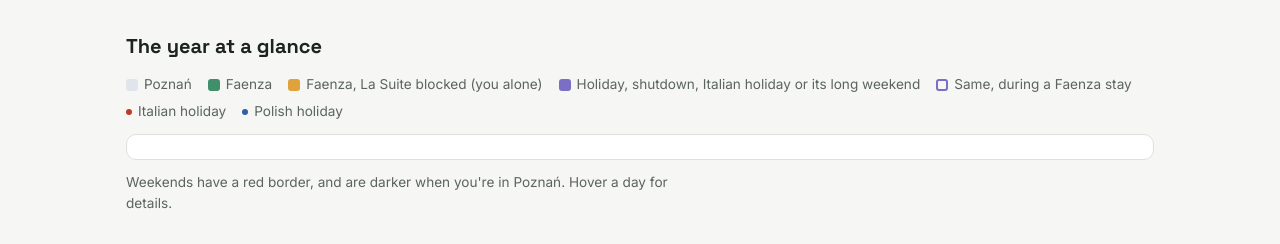
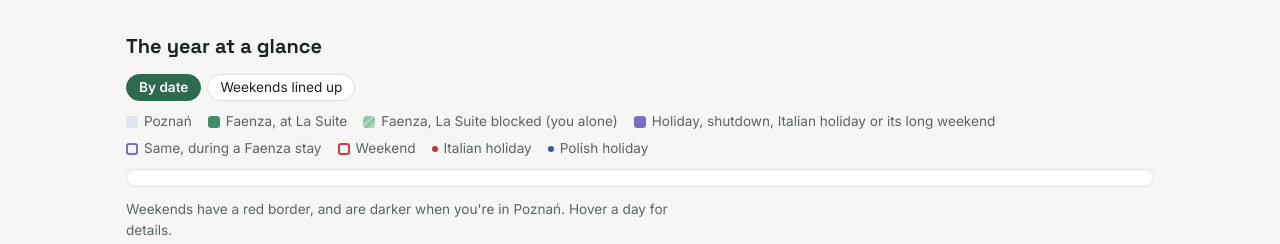
Before and after one commit to sieszwendamsie/life-logistics-planner, a Python web app: template src/planner/templates/year.html.j2 in a window 1280 px wide. Shown: the part 232-476 px from the top of the page. Run offline with Jinja, Linux system fonts and the light colour scheme; the template is opened without the code that fills it, so the values that code supplies are empty.

Commit message:
Year planner: clearer calendar (month bands, weekends lined up view, solo in green), long weekends joined to Faenza stays
Co-Authored-By: Claude Opus 5.5 <noreply@anthropic.com>
Claude-Session: https://claude.ai/code/session_0142S6461nGEJqx6qEvLSddX

```diff
--- a/src/planner/models.py
+++ b/src/planner/models.py
@@ -293,6 +293,9 @@ class YearPlan(BaseModel):
     remote_share: tuple[float, float] = (0.55, 0.65)
     # No long or two-week holiday may touch these (busy at work); long weekends only.
     no_holiday: list[DateRange] = Field(default_factory=list)
+    # At most this many bridge-day long weekends may be spent in Faenza, joined to
+    # the start or end of a stay (travel on the free days around them).
+    trip_long_weekends: int = Field(default=3, ge=0)
     # Months the two-week holiday should fall in (empty: any month), e.g. [3, 4].
     second_holiday_months: list[int] = Field(default_factory=list)
     # Pick these holidays (by start date) instead of the best-ranked ones.
--- a/src/planner/templates/_wall.j2
+++ b/src/planner/templates/_wall.j2
@@ -1,21 +1,37 @@
-{% macro wall(months, year) %}
+{% macro wall(months, year, key="wall") %}
+  <div class="cal">
+    <div class="view" role="radiogroup" aria-label="Calendar layout">
+      <label><input type="radio" name="{{ key }}-view" value="date" checked> By date</label>
+      <label><input type="radio" name="{{ key }}-view" value="week"> Weekends lined up</label>
+    </div>
     <div class="legend">
       <span style="--c: var(--home)">Poznań</span>
-      <span style="--c: var(--stay)">Faenza</span>
-      <span style="--c: var(--solo)">Faenza, La Suite blocked (you alone)</span>
+      <span style="--c: var(--stay)">Faenza, at La Suite</span>
+      <span class="solo-key">Faenza, La Suite blocked (you alone)</span>
       <span style="--c: var(--holiday)">Holiday, shutdown, Italian holiday or its long weekend</span>
       <span class="ring" style="--c: var(--holiday)">Same, during a Faenza stay</span>
+      <span class="ring" style="--c: var(--we-ring)">Weekend</span>
       <span class="dot" style="--c: var(--it)">Italian holiday</span>
       <span class="dot" style="--c: var(--pl)">Polish holiday</span>
     </div>
-    <div class="wall" role="img" aria-label="Calendar of {{ year }} coloured by where you are">
-      {% for name, cells in months %}
+    {% for mode in ("date", "week") %}
+    <div class="wall {{ mode }}" role="img" aria-label="Calendar of {{ year }} coloured by where you are">
+      {% if mode == "week" %}
+      <div class="month head">
+        <div class="m"></div>
+        {% for i in range(37) %}<div class="wd{{ ' we' if i % 7 >= 5 }}">{{ "MTWTFSS"[i % 7] }}</div>{% endfor %}
+      </div>
+      {% endif %}
+      {% for name, cells, lead in months %}
       <div class="month">
         <div class="m">{{ name }}</div>
+        {% if mode == "week" %}{% for _ in range(lead) %}<div></div>{% endfor %}{% endif %}
         {% for cell in cells %}
         <div class="d {{ cell.kind }}{% if cell.weekend %} we{% endif %}{% if cell.off %} off{% endif %}" title="{{ cell.title }}">{{ cell.day }}{% if cell.it %}<i class="it"></i>{% endif %}{% if cell.pl %}<i class="pl"></i>{% endif %}</div>
         {% endfor %}
       </div>
       {% endfor %}
     </div>
+    {% endfor %}
+  </div>
 {% endmacro %}
--- a/src/planner/templates/_year_style.j2
+++ b/src/planner/templates/_year_style.j2
@@ -2,7 +2,7 @@
 /* Layout: one column; a wall-planner strip of 12 months up top, then the decisions as tables. */
 :root {
   --bg: #f6f7f4; --surface: #ffffff; --ink: #1d2320; --muted: #5b645f; --line: #dde1dc;
-  --home: #dfe5ea; --home-we: #b9c3cc; --we-ring: #d23b3b; --stay: #3f8f6b; --solo: #e0a23a; --holiday: #7a6fc4; --shut: #9aa19c;
+  --home: #dfe5ea; --home-we: #b9c3cc; --we-ring: #d23b3b; --stay: #3f8f6b; --solo: #a9d6bf; --solo-stripe: #8cc4a8; --band: #f1f3ef; --holiday: #7a6fc4; --shut: #9aa19c;
   --it: #c0392b; --pl: #2f5fa7; --on-solo: #1d2320; --accent: #2d6a4f; --pick: rgba(63, 143, 107, 0.12);
   --font-head: "Space Grotesk", system-ui, sans-serif;
   --font-body: "Inter", system-ui, -apple-system, "Segoe UI", sans-serif;
@@ -10,15 +10,17 @@
 @media (prefers-color-scheme: dark) {
   :root:not([data-theme="light"]) {
     --bg: #141816; --surface: #1c211f; --ink: #e6e9e6; --muted: #a0a9a4; --line: #313834;
-    --home: #2c3540; --home-we: #46525f; --we-ring: #f06a6a; --stay: #4fa881; --solo: #e6b04f; --holiday: #988de0; --shut: #5f6762;
+    --home: #2c3540; --home-we: #46525f; --we-ring: #f06a6a; --stay: #4fa881; --solo: #2f5f4a; --solo-stripe: #3a6f57; --band: #232926; --holiday: #988de0; --shut: #5f6762;
     --it: #ec7a6c; --pl: #7ea6e6; --accent: #7cc5a1; --pick: rgba(79, 168, 129, 0.16);
+    --on-solo: #e6e9e6;
     color-scheme: dark;
   }
 }
 :root[data-theme="dark"] {
   --bg: #141816; --surface: #1c211f; --ink: #e6e9e6; --muted: #a0a9a4; --line: #313834;
-  --home: #2c3540; --home-we: #46525f; --we-ring: #f06a6a; --stay: #4fa881; --solo: #e6b04f; --holiday: #988de0; --shut: #5f6762;
+  --home: #2c3540; --home-we: #46525f; --we-ring: #f06a6a; --stay: #4fa881; --solo: #2f5f4a; --solo-stripe: #3a6f57; --band: #232926; --holiday: #988de0; --shut: #5f6762;
   --it: #ec7a6c; --pl: #7ea6e6; --accent: #7cc5a1; --pick: rgba(79, 168, 129, 0.16);
+  --on-solo: #e6e9e6;
   color-scheme: dark;
 }
 * { box-sizing: border-box; }
@@ -46,15 +48,32 @@ section { display: grid; gap: 12px; min-width: 0; }
 }
 .legend .ring::before { background: transparent; box-shadow: inset 0 0 0 2px var(--c); }
 .legend .dot::before { width: 6px; height: 6px; border-radius: 50%; vertical-align: 1px; }
-.wall { overflow-x: auto; background: var(--surface); border: 1px solid var(--line); border-radius: 10px; padding: 12px; }
-.month { display: grid; grid-template-columns: 40px repeat(31, 24px); gap: 2px; align-items: center; }
-.month + .month { margin-top: 2px; }
+.cal { display: grid; gap: 10px; min-width: 0; }
+.view { display: flex; flex-wrap: wrap; gap: 6px; font-size: 0.85rem; }
+.view label { border: 1px solid var(--line); border-radius: 999px; padding: 2px 12px; background: var(--surface); cursor: pointer; }
+.view label:has(input:checked) { background: var(--accent); border-color: var(--accent); color: var(--surface); font-weight: 600; }
+.view label:has(input:focus-visible) { outline: 2px solid var(--accent); outline-offset: 2px; }
+.view input { position: absolute; opacity: 0; pointer-events: none; }
+.wall { overflow-x: auto; background: var(--surface); border: 1px solid var(--line); border-radius: 10px; padding: 8px; }
+.wall.week { display: none; }
+.cal:has(input[value="week"]:checked) .wall.date { display: none; }
+.cal:has(input[value="week"]:checked) .wall.week { display: block; }
+/* Each month is its own band, with space between, so rows don't run together. */
+.month { display: grid; grid-template-columns: 40px repeat(31, 24px); gap: 2px; align-items: center; width: max-content; padding: 4px 6px; border-radius: 6px; }
+.wall.week .month { grid-template-columns: 40px repeat(37, 22px); }
+.month:nth-child(odd) { background: var(--band); }
+.month + .month { margin-top: 4px; }
+.month.head { background: none; padding-block: 0; }
+.wd { font-size: 0.66rem; font-weight: 600; color: var(--muted); text-align: center; }
+.wd.we { color: var(--we-ring); }
 .month .m { font-size: 0.8rem; font-weight: 600; color: var(--muted); letter-spacing: 0.04em; text-transform: uppercase; }
 .d {
   position: relative; height: 24px; border-radius: 3px; font-size: 0.66rem; line-height: 24px;
   text-align: center; font-variant-numeric: tabular-nums; color: var(--ink);
 }
 .d.we { font-weight: 700; }
+/* Weekends: red ring everywhere, and a darker shade of whatever colour the day has. */
+.d.we:not(.home) { filter: brightness(0.84) saturate(1.15); }
 .home.we { background: var(--home-we); }
 .d.we::after {
   content: ""; position: absolute; left: 3px; right: 3px; bottom: 2px; height: 2px;
@@ -65,7 +84,8 @@ section { display: grid; gap: 12px; min-width: 0; }
 .d.we.off { box-shadow: inset 0 0 0 2px var(--we-ring), inset 0 0 0 4px var(--holiday); }
 .home { background: var(--home); }
 .stay { background: var(--stay); color: var(--surface); }
-.solo { background: var(--solo); color: var(--on-solo); }
+.solo { background: repeating-linear-gradient(135deg, var(--solo) 0 4px, var(--solo-stripe) 4px 8px); color: var(--on-solo); }
+.legend .solo-key::before { background: repeating-linear-gradient(135deg, var(--solo) 0 3px, var(--solo-stripe) 3px 6px); }
 .holiday { background: var(--holiday); color: var(--surface); }
 .d i { position: absolute; top: 2px; width: 5px; height: 5px; border-radius: 50%; }
 .d i.it { right: 2px; background: var(--it); }
--- a/src/planner/templates/year.html.j2
+++ b/src/planner/templates/year.html.j2
@@ -40,11 +40,12 @@
             <td>
               {% if st.fixed %}<span class="pill">fixed</span> {{ st.note }}<br>{% endif %}
               {% if st.office %}Required office days inside.<br>{% endif %}
+              {% if st.long_weekends %}Long weekend in Faenza: {{ st.long_weekends | join(', ') }}.<br>{% endif %}
               {% if st.pl_wishes %}You'd rather be in Poland for: {{ st.pl_wishes | join(', ') }}.<br>{% endif %}
               {% if st.pl_holidays %}Polish holiday away from home: {{ st.pl_holidays | join(', ') }}.<br>{% endif %}
               {% if st.peak_travel %}Travel on a long weekend: {{ st.peak_travel | join(', ') }}.<br>{% endif %}
               {% if st.school_peak_travel %}Travel in school holidays: {{ st.school_peak_travel | join(', ') }}.{% endif %}
-              {% if not (st.fixed or st.office or st.pl_wishes or st.pl_holidays or st.peak_travel or st.school_peak_travel) %}<span class="note">Nothing</span>{% endif %}
+              {% if not (st.fixed or st.office or st.pl_wishes or st.pl_holidays or st.peak_travel or st.school_peak_travel or st.long_weekends) %}<span class="note">Nothing</span>{% endif %}
             </td>
           </tr>
         {% endfor %}
--- a/src/planner/templates/year_options.html.j2
+++ b/src/planner/templates/year_options.html.j2
@@ -47,7 +47,7 @@ nav.jump a:focus-visible { outline: 2px solid var(--accent); outline-offset: 2px
   <section class="optsec" id="{{ o.anchor }}">
     <h2>{{ o.r.label }}</h2>
     <p class="sub">{{ o.r.note }}</p>
-    {{ wall(o.months, year) }}
+    {{ wall(o.months, year, o.anchor) }}
     <div class="grid2">
       <div class="card table-wrap">
         <h3 style="margin:0">Breaks of 3 days or more</h3>
@@ -70,7 +70,7 @@ nav.jump a:focus-visible { outline: 2px solid var(--accent); outline-offset: 2px
               <td class="num">{{ st.start.strftime('%a %d %b') }}</td>
               <td class="num">{{ st.end.strftime('%a %d %b') }}</td>
               <td class="num">{{ st.nights }}</td>
-              <td>{% if st.fixed %}{{ st.note }}. {% endif %}{% if st.blocked_nights %}La Suite blocked {{ st.blocked_nights }} night{{ 's' if st.blocked_nights != 1 }}. {% endif %}{% if st.pl_holidays %}Polish holiday: {{ st.pl_holidays | join(', ') }}.{% endif %}</td>
+              <td>{% if st.fixed %}{{ st.note }}. {% endif %}{% if st.blocked_nights %}La Suite blocked {{ st.blocked_nights }} night{{ 's' if st.blocked_nights != 1 }}. {% endif %}{% if st.long_weekends %}Long weekend in Faenza: {{ st.long_weekends | join(', ') }}. {% endif %}{% if st.pl_holidays %}Polish holiday: {{ st.pl_holidays | join(', ') }}.{% endif %}</td>
             </tr>
           {% endfor %}
           </tbody>
@@ -84,7 +84,7 @@ nav.jump a:focus-visible { outline: 2px solid var(--accent); outline-offset: 2px
     <h2>What all three assume</h2>
     <ul>
       <li>Holidays cost only their working days. Weekends, Italian holidays (2 June included) and shutdowns are free; Polish holidays are paid working days.</li>
-      <li>Bridge days are paid days off next to an Italian holiday that turn it into a long weekend. No Faenza stay is planned over them.</li>
+      <li>Bridge days are paid days off next to an Italian holiday that turn it into a long weekend. Up to {{ max_lw }} of them can be spent in Faenza when a stay starts or ends there, so you travel on the free days; never in the middle of a stay.</li>
       <li>Basia's birthday (5–13 Mar) and Easter (26–29 Mar) are at home in Poznań in every option.</li>
       <li>February stay 31 Jan to 28 Feb is fixed (not approved yet).</li>
       <li>School holidays used for prices: {% for p in peaks %}{{ p.name }} {{ p.start.strftime('%d %b') }}–{{ p.end.strftime('%d %b') }}{{ ', ' if not loop.last }}{% endfor %}.</li>
```
Also changed, not shown: docs/planning-rules.md (+3 -0 lines), src/planner/year.py (+67 -8 lines), src/planner/year_report.py (+8 -3 lines), tests/test_year.py (+30 -3 lines).
